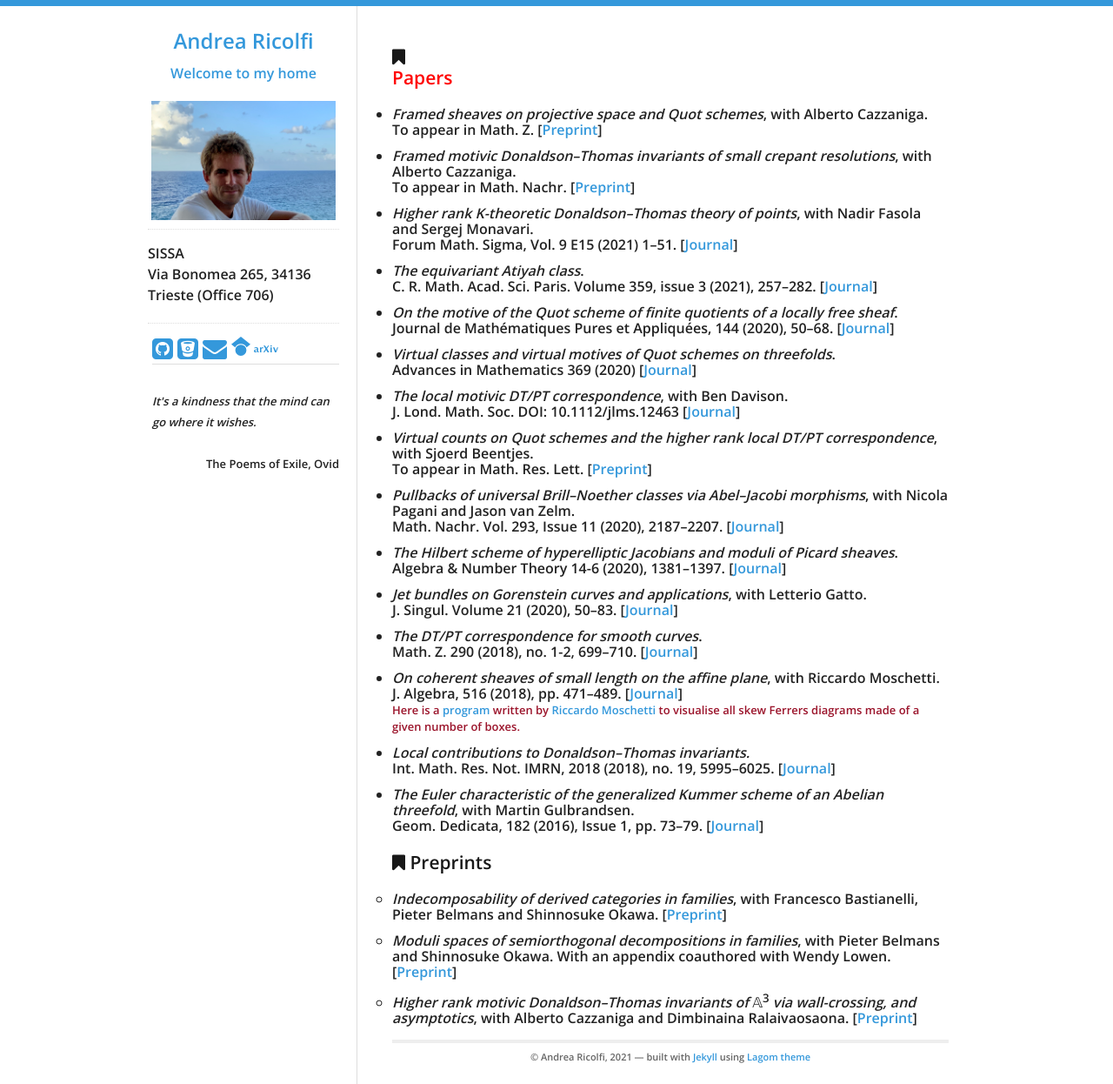
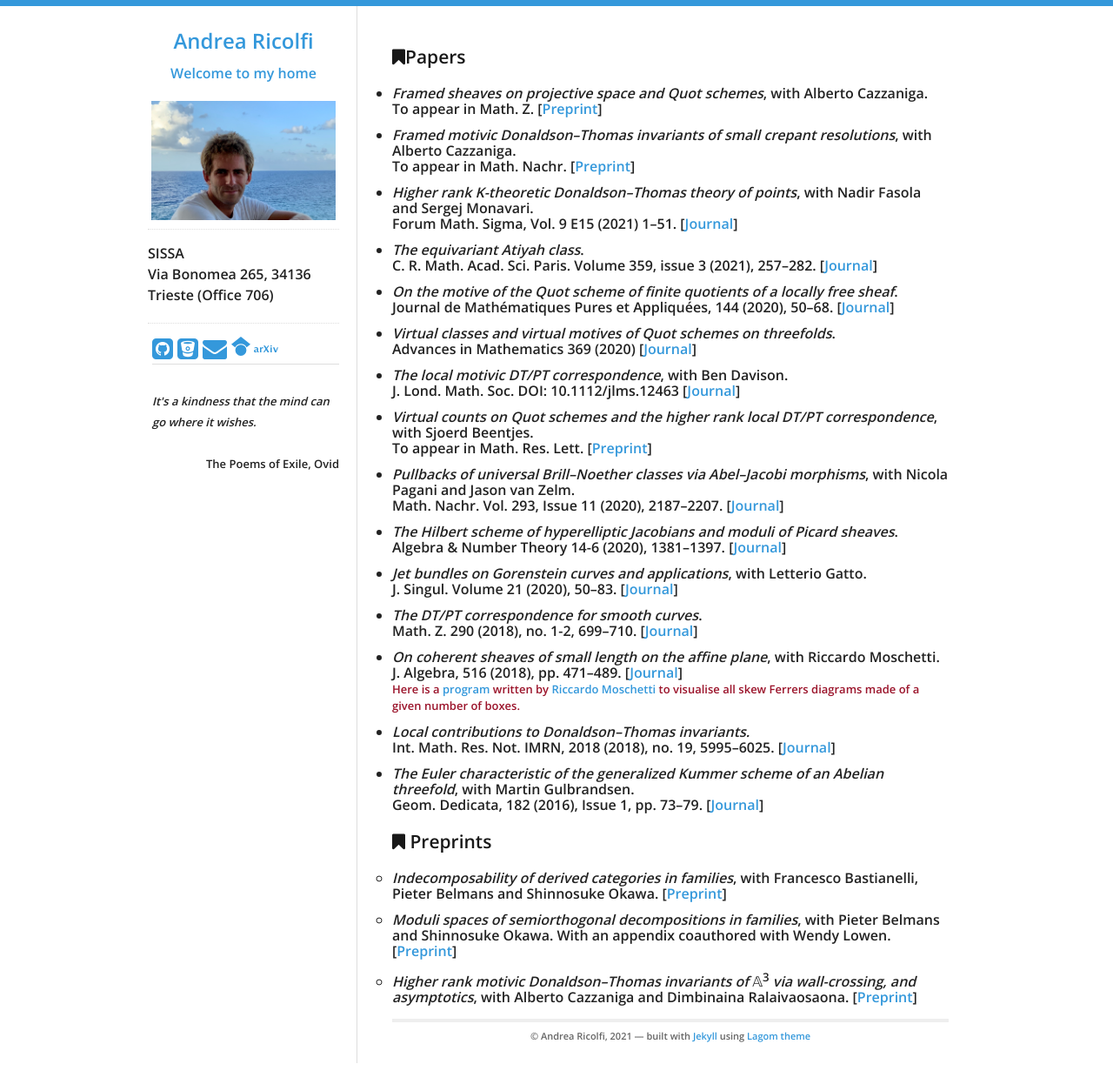
Before and after one commit to atricolfi/atricolfi.github.io, a Jekyll site: the page built from MATHEMATICS/Papers.html, in a window 1280 px wide. Shown: the whole page at 87% size. Built offline with Jekyll 4.4.1, drawn with Linux system fonts in a browser that asks for light colours; after the commit the page ends 1222 px from its top, so only the background shows below that.

Commit message:
Update Papers.html

```diff
--- a/MATHEMATICS/Papers.html
+++ b/MATHEMATICS/Papers.html
@@ -4,7 +4,7 @@ title: Blog Posts
 ---
 
 <div id="home">
-  <h3><i class="fa fa-bookmark"></i> <p style="color:red">Papers</p> </h3>
+   <p style="color:red"><h3><i class="fa fa-bookmark"></i>Papers </h3></p>
 <p>
 
 
```
